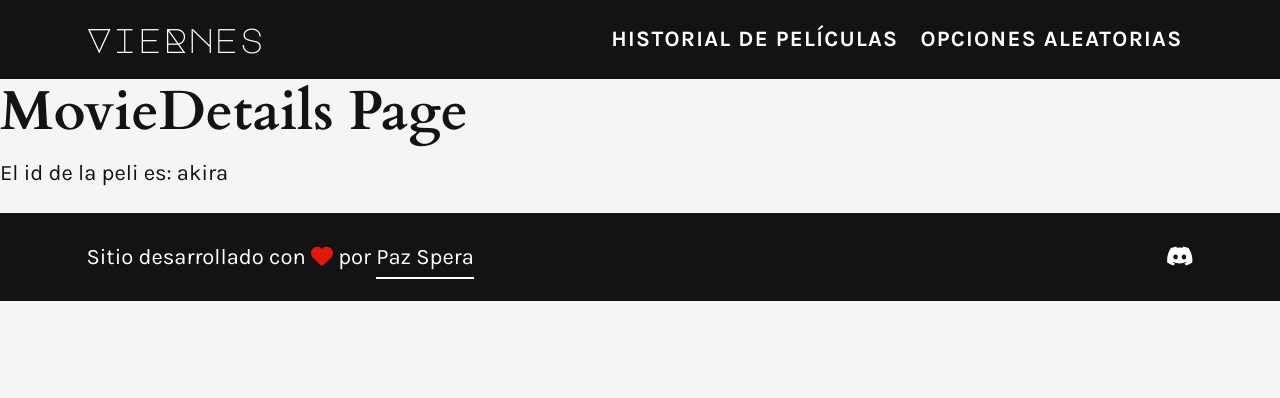
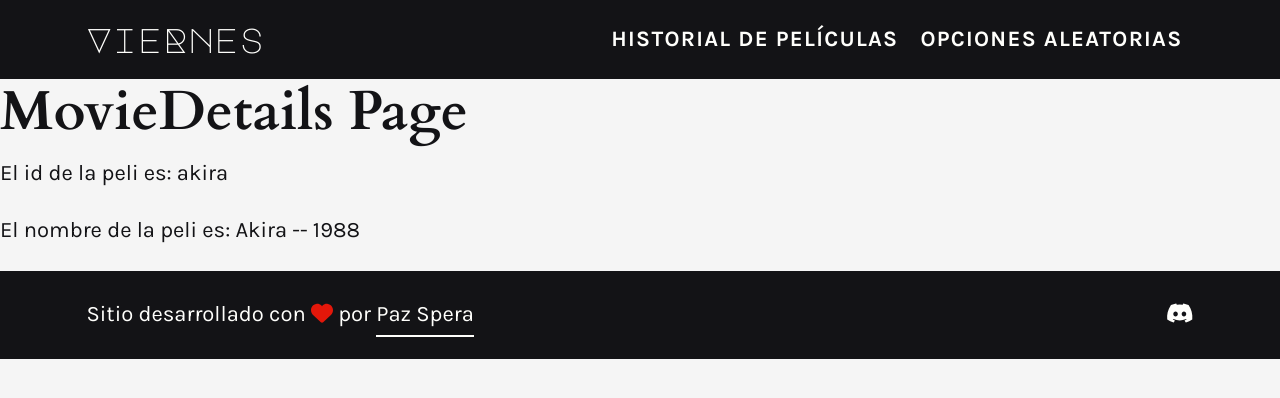
Before and after one commit to pazspera/viernes-vue, a Vue app in the folder viernes-vue/: page /peliculas/akira in a window 1280 px wide. Shown: the top 398 px of the page. Built offline with nearby package versions, Linux system fonts and the light colour scheme.

Commit message:
Agregué v-if en MovieDetailsView para que pinte el dom cuando currentMovie tenga valor

```diff
--- a/viernes-vue/src/views/MovieDetailsView.vue
+++ b/viernes-vue/src/views/MovieDetailsView.vue
@@ -1,6 +1,7 @@
 <template>
   <h1>MovieDetails Page</h1>
   <p>El id de la peli es: {{ id }}</p>
+  <p v-if="currentMovie">El nombre de la peli es: {{ currentMovie.name }} -- {{ currentMovie.year }}</p>
 </template>
 
 <script>
```
